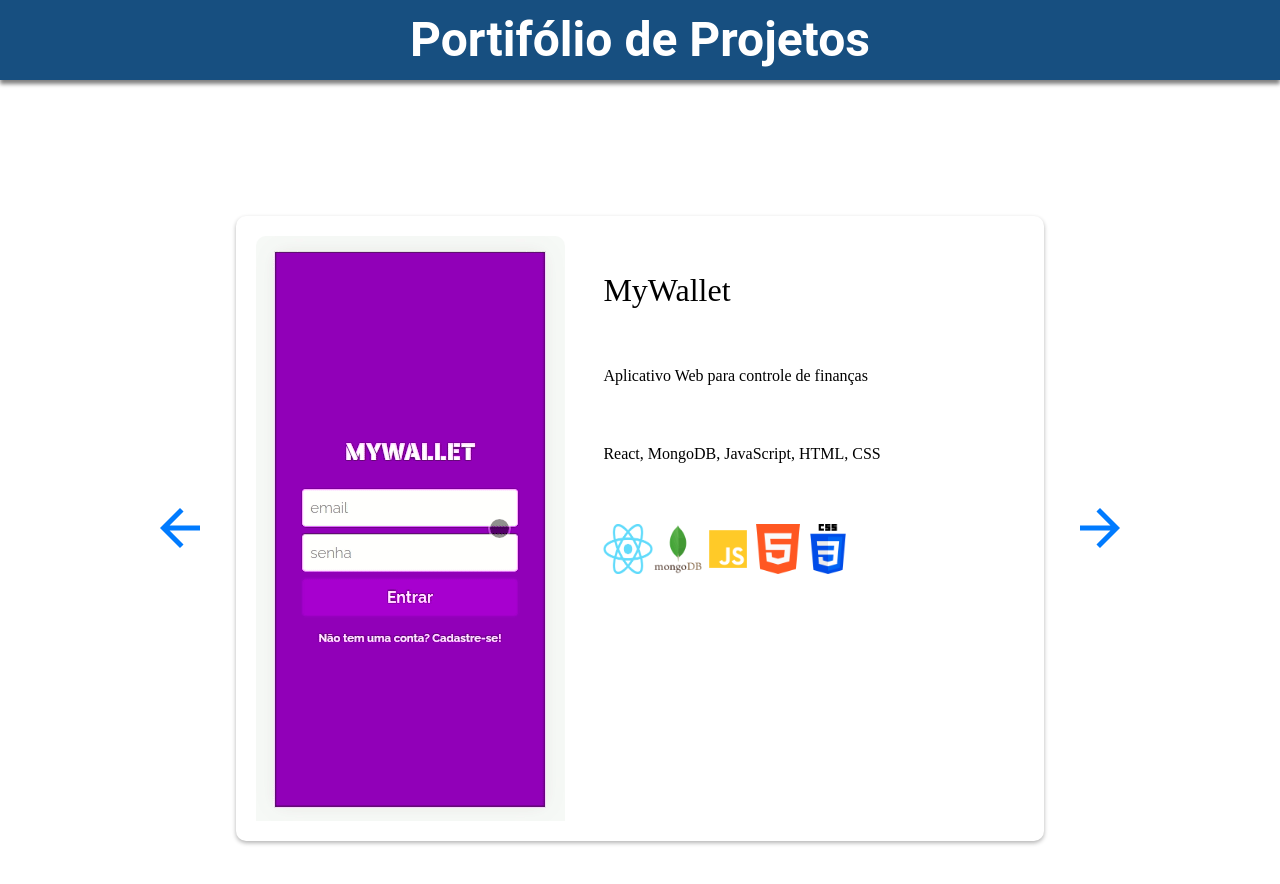
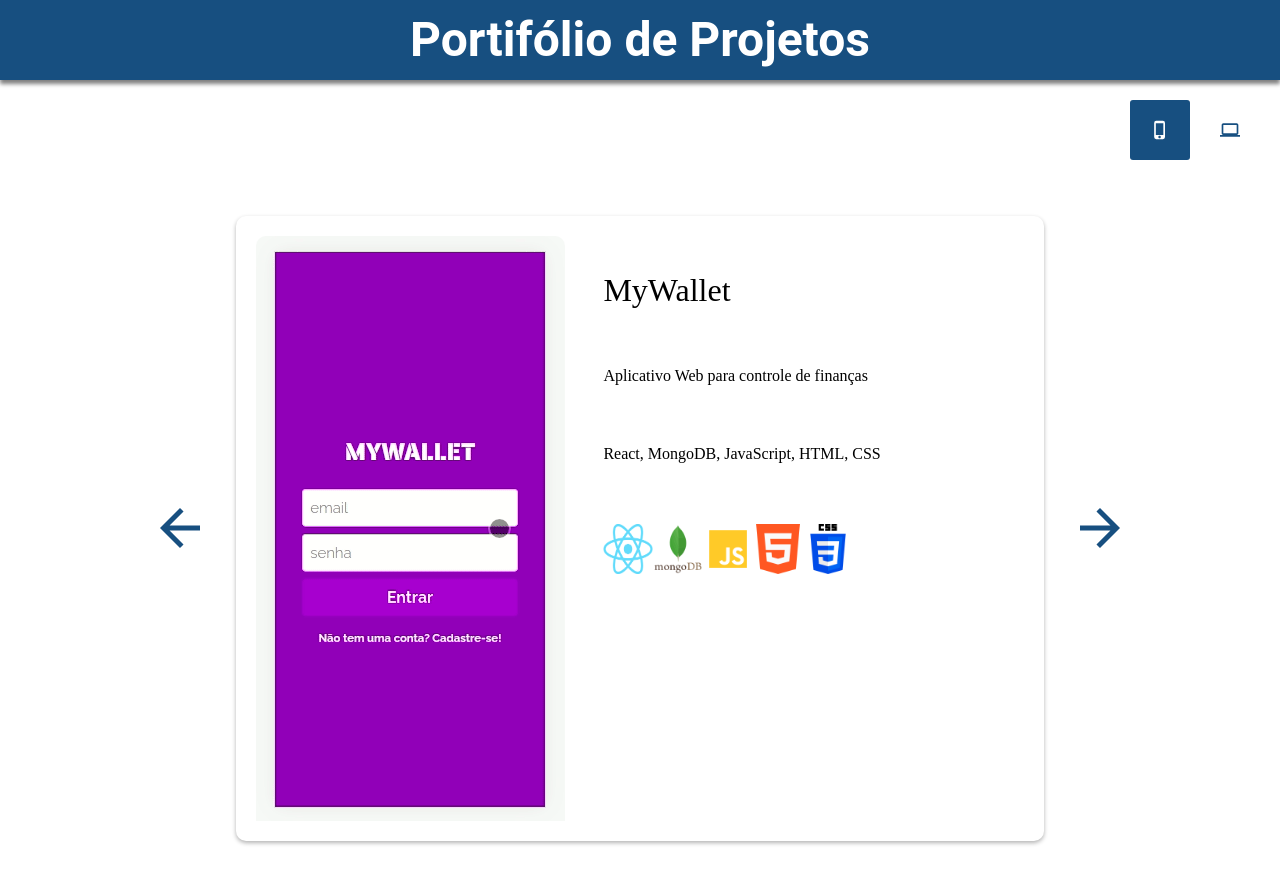
Before and after one commit to 2P-Engenharia-e-Solucoes/Portifolio-Devs-2P, a React (Vite) app: page / in a window 1280 px wide. Shown: the top 884 px of the page. Built offline with nearby package versions, Linux system fonts and the light colour scheme.

Commit message:
feat:desktop
Co-authored-by: Nathalia Assis <nathaliaassisp@gmail.com>
Signed-off-by: Kauan T. Eiras <43351064+kauaneiras@users.noreply.github.com>

```diff
--- a/src/components/cardDesktop.jsx
+++ b/src/components/cardDesktop.jsx
@@ -11,7 +11,12 @@ export default function Card(props) {
         <Description>{props.description}</Description>
         <Technologies>{props.technologies}</Technologies>
         <IconsContainer>
-                    {imagens.map((icon, index) => (<Icon key={index} src={icon}/>))}
+        {imagens.map((icon, index) => (
+          <Icon
+            key={index}
+            src={icon}
+          />
+        ))}
         </IconsContainer>
       </Details>
     </CardContainer>
@@ -19,60 +24,79 @@ export default function Card(props) {
 }
 
 const CardContainer = styled.div`
-    position: relative;
   display: flex;
-    flex-wrap: wrap;
-    min-width: 400px;
-    height: 50%;
+  align-items: flex-start;
+  justify-content: center;
+  flex-direction: column;
+  min-width: 300px;
+  width: 60%;
+  height: 60%;
+  max-height: 800px;
+  max-width: 800px;
+  margin: 20px;
+  padding: 20px;
   border-radius: 10px;
-    box-shadow: 0 2px 4px rgba(0, 0, 0, 0.1);
+  box-shadow: 0 2px 4px rgba(0, 0, 0, 0.3);
   transition: all 0.3s;
   cursor: pointer;
   &:hover {
     transform: scale(1.05);
-        box-shadow: 0 4px 8px rgba(0, 0, 0, 0.2);
+    box-shadow: 0 4px 8px rgba(0, 0, 0, 0.5);
+  }
+  @media (max-width: 650px) {
+    flex-wrap: wrap;
+    max-width: 300px;
   }
 `;
 
 const Image = styled.img`
-    min-width: 300px;
+  width: 100%;
+  height: auto;
+  object-fit: contain;
   border-radius: 10px 10px 0 0;
+  @media (max-width: 650px) {
+    width: 100%;
+    border-radius: 10px 10px 0 0;
+    margin-bottom: 20px;
+  }
 `;
 
 const Details = styled.div`
-    position: relative;
   display: flex;
   flex-direction: column;
   justify-content: space-between;
-    width: 30%;
-    text-align: left;
+  align-items: flex-start;
+  width: 40%;
   padding: 5%;
-    font-size: 1em;
+  font-size: 1rem;
   @media (max-width: 650px) {
-        min-height: 300px;
+    min-height: 200px;
+    width: 100%;
   }
+  @media (min-width: 650px) {
+    min-height: 200px;
+    width: 100%;
+  }
+`;
+
+const Title = styled.h1`
+  font-size: 2rem;
+`;
+
+const Description = styled.h3`
+  font-size: 1rem;
+`;
+
+const Technologies = styled.h3`
+  font-size: 1rem;
+`;
+
+const Icon = styled.img`
+  width: 50px;
+  height: 50px;
 `;
 
 const IconsContainer = styled.div`
     display: flex;
+    max-width: 500px;
 `
-
-const Title = styled.h1`
-    font-size: 100px;
-    margin-bottom: 10px;
-`;
-
-const Description = styled.h3`
-    font-size: 1rem;
-    margin-bottom: 10px;
-`;
-
-const Technologies = styled.h3`
-    font-size: 1rem;
-    margin-bottom: 10px;
-`;
-
-const Icon = styled.img`
-    width: 20%;
-    height: 20%;
-`;
--- a/src/components/projects-obj.jsx
+++ b/src/components/projects-obj.jsx
@@ -8,11 +8,13 @@ import JavaScript from "../assets/javascript.png"
 import MongoDB from "../assets/mongodb.png"
 import Postgres from "../assets/postgres.webp"
 import MeCansei from "../assets/mecansei.gif"
+import TESTE from "../assets/TESTE.png"
 
 export const projectsObject = [
     {
         title: "MyWallet",
-        image: MyWallet,
+        imageMobile: MyWallet,
+        imageDesktop: TESTE,
         technologies: "React, MongoDB, JavaScript, HTML, CSS",
         icon: [
             ReactIcon, MongoDB, JavaScript, Html, Css
@@ -21,7 +23,8 @@ export const projectsObject = [
     },
     {
         title: "Me Cansei",
-        image: MeCansei,
+        imageMobile: MeCansei,
+        imageDesktop: TESTE,
         technologies: "React, PostgresSQL, JavaScript, HTML, CSS ",
         icon: [
             ReactIcon, Postgres, JavaScript, Html, Css
@@ -30,7 +33,8 @@ export const projectsObject = [
     },
     {
         title: "Track-It",
-        image: TrackIt,
+        imageMobile: TrackIt,
+        imageDesktop: TESTE,
         technologies: "React, JavaScript, HTML, CSS",
         icon: [
             ReactIcon, JavaScript, Html, Css,
@@ -39,7 +43,8 @@ export const projectsObject = [
     },
     {
         title: "Cineflex",
-        image: Cineflex,
+        imageMobile: Cineflex,
+        imageDesktop: TESTE,
         technologies: "React, JavaScript, HTML, CSS",
         icon: [
             ReactIcon, JavaScript, Html, Css,
--- a/src/pages/Homepage.jsx
+++ b/src/pages/Homepage.jsx
@@ -1,12 +1,16 @@
 import React, { useState } from "react";
 import styled from "styled-components";
 import Header from "../components/header";
-import Card from "../components/cardMobile.jsx";
+import CardMobile from "../components/cardMobile.jsx";
+import CardDesktop from "../components/cardDesktop.jsx";
 import { projectsObject } from "../components/projects-obj.jsx";
 import { MdArrowBack, MdArrowForward } from "react-icons/md";
+import { MdPhoneIphone, MdLaptop } from "react-icons/md";
+
 
 export default function Homepage() {
   const [currentIndex, setCurrentIndex] = useState(0);
+  const [selectedDevice, setSelectedDevice] = useState("mobile");
 
   const nextSlide = () => {
     setCurrentIndex((prevIndex) =>
@@ -23,17 +27,41 @@ export default function Homepage() {
   return (
     <HomepageContainer>
       <Header />
+      <DeviceSelector>
+        <DeviceButton
+          selected={selectedDevice === "mobile"}
+          onClick={() => setSelectedDevice("mobile")}
+        >
+          <MdPhoneIphone size={20} />
+        </DeviceButton>
+        <DeviceButton
+          selected={selectedDevice === "desktop"}
+          onClick={() => setSelectedDevice("desktop")}
+        >
+          <MdLaptop size={20} />
+        </DeviceButton>
+      </DeviceSelector>
       <CarouselContainer>
         <NavButton onClick={prevSlide}>
           <MdArrowBack size={60} />
         </NavButton>
-        <Card
-          image={projectsObject[currentIndex].image}
+        {selectedDevice === "mobile" ? (
+          <CardMobile
+            image={projectsObject[currentIndex].imageMobile}
             title={projectsObject[currentIndex].title}
             description={projectsObject[currentIndex].description}
             technologies={projectsObject[currentIndex].technologies}
             icon={projectsObject[currentIndex].icon}
           />
+        ) : (
+          <CardDesktop
+            image={projectsObject[currentIndex].imageDesktop}
+            title={projectsObject[currentIndex].title}
+            description={projectsObject[currentIndex].description}
+            technologies={projectsObject[currentIndex].technologies}
+            icon={projectsObject[currentIndex].icon}
+          />
+        )}
         <NavButton onClick={nextSlide}>
           <MdArrowForward size={60} />
         </NavButton>
@@ -55,6 +83,33 @@ const HomepageContainer = styled.div`
   }
 `;
 
+const DeviceSelector = styled.div`
+  display: flex;
+  position: fixed;
+  top: 100px;
+  right: 10px;
+  display: flex;
+  align-items: left;
+`;
+
+const DeviceButton = styled.button`
+  background-color: ${(props) => (props.selected ? "#174F80" : "transparent")};
+  border: none;
+  cursor: pointer;
+  display: flex;
+  align-items: center;
+  justify-content: center;
+  border-radius: 5%;
+  width: 60px;
+  height: 60px;
+  margin-right: 10px;
+
+
+  svg {
+    fill: ${(props) => (props.selected ? "#fff" : "#174F80")};
+  }
+`;
+
 const CarouselContainer = styled.div`
   display: flex;
   align-items: center;
@@ -73,6 +128,11 @@ const NavButton = styled.button`
   justify-content: center;
 
   svg {
+    fill: #174F80;
+    &:hover {
       fill: #007bff;
+      transform: scale(1.05);
+      background-color: transparent;
+    }
   }
 `;
```
Also changed, not shown: src/assets/TESTE.png (added). Lines whose indentation alone changed are shown as unchanged.
